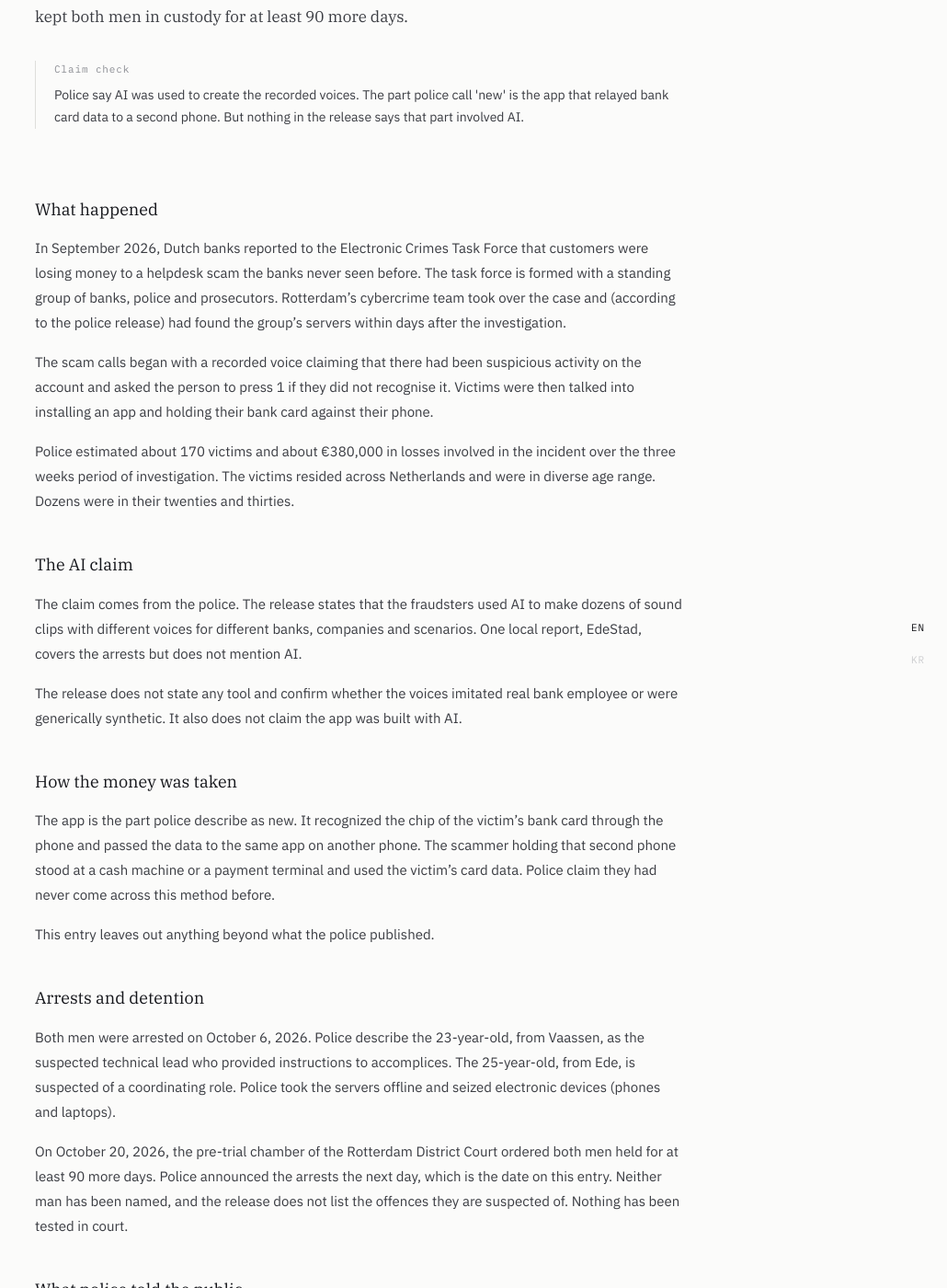
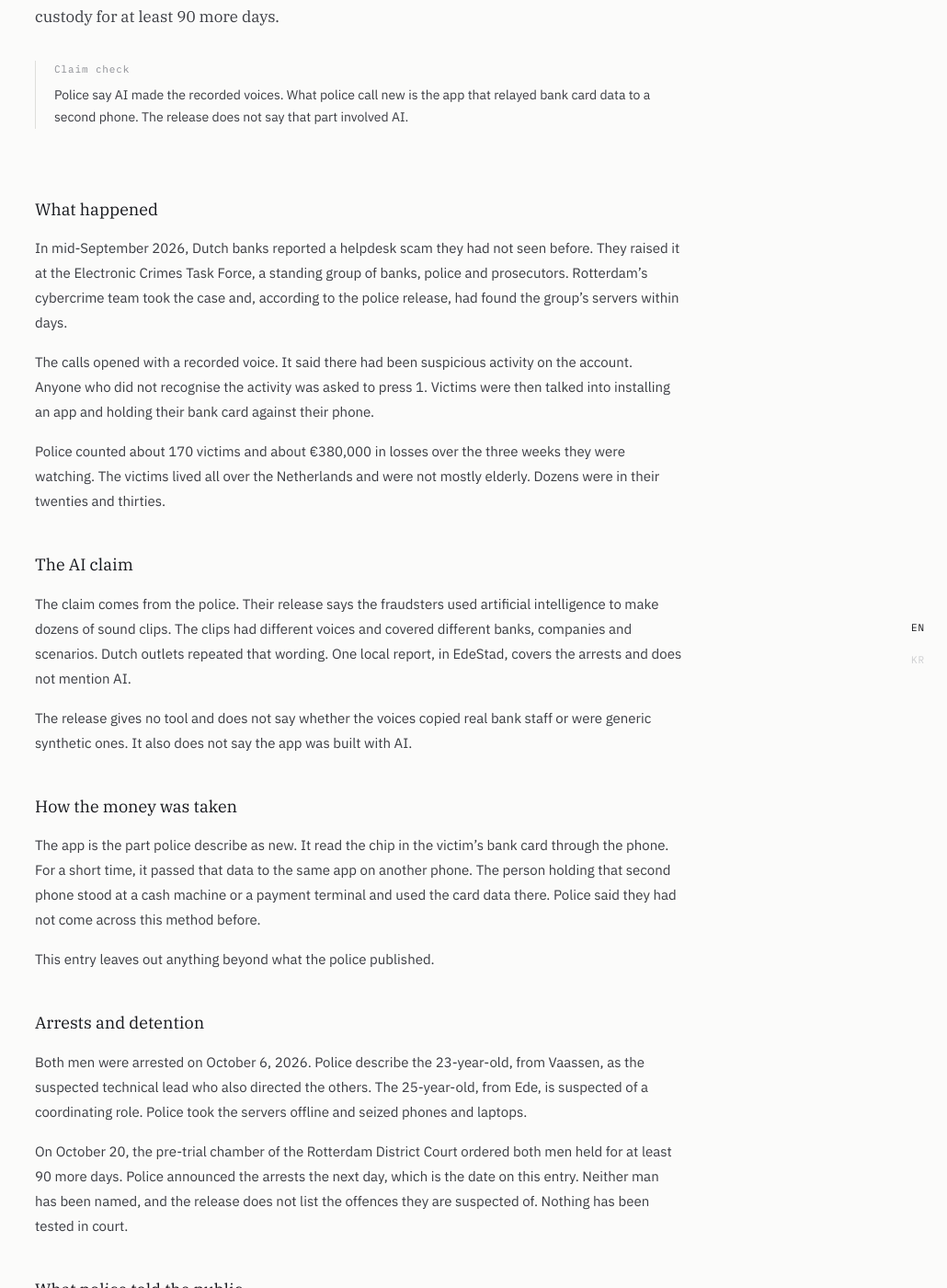
Before and after one commit to maestro-hong/maestro-hong.github.io, a Jekyll site: the page built from _entries/rotterdam-bank-helpdesk-fraud.md, in a window 1280 px wide and 1400 px high, scrolled down 561 px. Shown: the whole window at 92% size, without its empty margins (250-1280 px from the left). Built offline with Jekyll 4.4.1, drawn with Linux system fonts in a browser that asks for light colours; some of the changed text lies outside the part shown.

```diff
--- a/_entries/rotterdam-bank-helpdesk-fraud.md
+++ b/_entries/rotterdam-bank-helpdesk-fraud.md
@@ -12,9 +12,9 @@
 next_check: 2027-01-19
 safeguard: account-security
 safeguard_outcome: bypassed
-summary: "Rotterdam police arrested two men, aged 23 and 25, on October 6, 2026 over a bank helpdesk fraud that took about €380,000 from roughly 170 people in a span of three weeks. Police say the callers played recordings made with AI, in dozens of voices, and then had victims hold their bank card against their phone so an app could pass the card's chip data to an accomplice at a cash machine. On October 20 a Rotterdam court kept both men in custody for at least 90 more days."
+summary: "Rotterdam police arrested two men, aged 23 and 25, on October 6, 2026 over a bank helpdesk fraud. It took about €380,000 from roughly 170 people in three weeks. Police say the callers played recordings made with AI, in dozens of voices. Victims were then told to hold their bank card against their phone. An app passed the card's chip data to an accomplice at a cash machine. On October 20 a Rotterdam court kept both men in custody for at least 90 more days."
 note_label: "Claim check"
-note: "Police say AI was used to create the recorded voices. The part police call 'new' is the app that relayed bank card data to a second phone. But nothing in the release says that part involved AI."
+note: "Police say AI made the recorded voices. What police call new is the app that relayed bank card data to a second phone. The release does not say that part involved AI."
 query: 'politie Rotterdam bankhelpdeskfraude Artificial Intelligence geluidsfragmenten NFC bankpas Vaassen Ede'
 sources:
   - tier: P
@@ -46,33 +46,33 @@
 
 ## What happened
 
-In September 2026, Dutch banks reported to the Electronic Crimes Task Force that customers were losing money to a helpdesk scam the banks never seen before. The task force is formed with a standing group of banks, police and prosecutors. Rotterdam's cybercrime team took over the case and (according to the police release) had found the group's servers within days after the investigation.
+In mid-September 2026, Dutch banks reported a helpdesk scam they had not seen before. They raised it at the Electronic Crimes Task Force, a standing group of banks, police and prosecutors. Rotterdam's cybercrime team took the case and, according to the police release, had found the group's servers within days.
 
-The scam calls began with a recorded voice claiming that there had been suspicious activity on the account and asked the person to press 1 if they did not recognise it. Victims were then talked into installing an app and holding their bank card against their phone.
+The calls opened with a recorded voice. It said there had been suspicious activity on the account. Anyone who did not recognise the activity was asked to press 1. Victims were then talked into installing an app and holding their bank card against their phone.
 
-Police estimated about 170 victims and about €380,000 in losses involved in the incident over the three weeks period of investigation. The victims resided across Netherlands and were in diverse age range. Dozens were in their twenties and thirties.
+Police counted about 170 victims and about €380,000 in losses over the three weeks they were watching. The victims lived all over the Netherlands and were not mostly elderly. Dozens were in their twenties and thirties.
 
 ## The AI claim
 
-The claim comes from the police. The release states that the fraudsters used AI to make dozens of sound clips with different voices for different banks, companies and scenarios. One local report, EdeStad, covers the arrests but does not mention AI.
+The claim comes from the police. Their release says the fraudsters used artificial intelligence to make dozens of sound clips. The clips had different voices and covered different banks, companies and scenarios. Dutch outlets repeated that wording. One local report, in EdeStad, covers the arrests and does not mention AI.
 
-The release does not state any tool and confirm whether the voices imitated real bank employee or were generically synthetic. It also does not claim the app was built with AI.
+The release gives no tool and does not say whether the voices copied real bank staff or were generic synthetic ones. It also does not say the app was built with AI.
 
 ## How the money was taken
 
-The app is the part police describe as new. It recognized the chip of the victim's bank card through the phone and passed the data to the same app on another phone. The scammer holding that second phone stood at a cash machine or a payment terminal and used the victim's card data. Police claim they had never come across this method before.
+The app is the part police describe as new. It read the chip in the victim's bank card through the phone. For a short time, it passed that data to the same app on another phone. The person holding that second phone stood at a cash machine or a payment terminal and used the card data there. Police said they had not come across this method before.
 
 This entry leaves out anything beyond what the police published.
 
 ## Arrests and detention
 
-Both men were arrested on October 6, 2026. Police describe the 23-year-old, from Vaassen, as the suspected technical lead who provided instructions to accomplices. The 25-year-old, from Ede, is suspected of a coordinating role. Police took the servers offline and seized electronic devices (phones and laptops).
+Both men were arrested on October 6, 2026. Police describe the 23-year-old, from Vaassen, as the suspected technical lead who also directed the others. The 25-year-old, from Ede, is suspected of a coordinating role. Police took the servers offline and seized phones and laptops.
 
-On October 20, 2026, the pre-trial chamber of the Rotterdam District Court ordered both men held for at least 90 more days. Police announced the arrests the next day, which is the date on this entry. Neither man has been named, and the release does not list the offences they are suspected of. Nothing has been tested in court.
+On October 20, the pre-trial chamber of the Rotterdam District Court ordered both men held for at least 90 more days. Police announced the arrests the next day, which is the date on this entry. Neither man has been named, and the release does not list the offences they are suspected of. Nothing has been tested in court.
 
 ## What police told the public
 
-Banks never ask customers to install an app, hold a card against a phone or provide a PIN. When suspicious, police advise hanging up and calling the bank printed on the back of the card. Anyone who has fallen victim of the scam should contact the bank to block the card and file a report.
+A bank will not ask a customer to install an app or hold a card against a phone. It will not ask for a PIN. Police advise hanging up and calling the bank on its official number. Anyone who has already followed the callers' instructions should contact the bank at once and have the card blocked. Police also ask victims to keep the messages and file a report.
 
 ## Open
 
```
Also changed, not shown: _entries/tokyo-ai-video-investment-fraud.md (added, +134 -0 lines).
